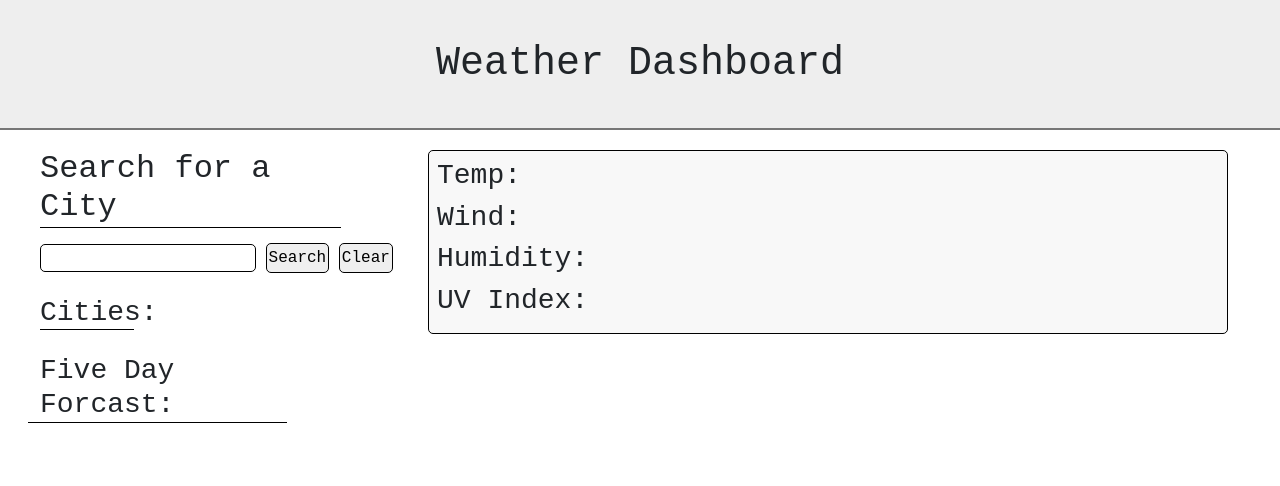
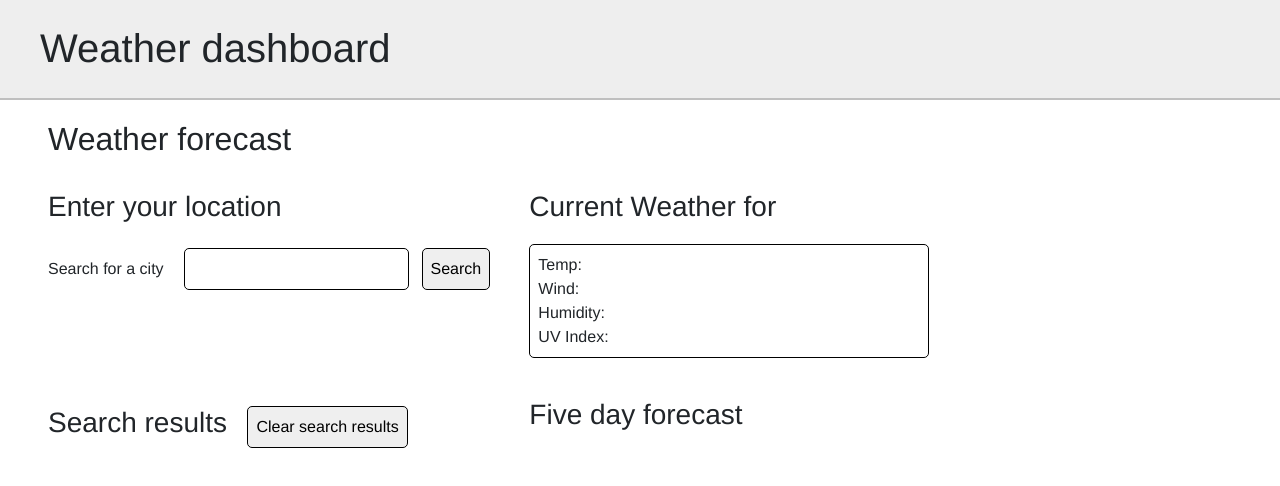
Before and after one commit to ReubenGenkin/pris-stratton, a plain HTML site: page index.html in a window 1280 px wide. Drawn offline with nearby package versions, Linux system fonts and the light colour scheme.

Commit message:
changes to UI/UX

```diff
--- a/assets/js.js
+++ b/assets/js.js
@@ -1,17 +1,25 @@
-
-
 
 var temp = $('#temp')
 var humidity = $('#humidity')
 var uvIndex = $('uv-index')
 var list = $('#cities-list')
+var apiKey = `310e39ae7faff36a3a95839e89705b3f`
+var apiUrl = "";
 
 $('#search').click(function () {
     citySearch = $('#input-search').val();
     console.log(citySearch)
+
+    apiUrl = `https://api.openweathermap.org/data/2.5/weather?q=${citySearch}&appid=${apiKey}`;
+
     $('#input-search').val("");
 
-    addCities()
+    addCities();
+    fuckFetch();
+});
+
+$('#clear-button').click(function () {
+    $('li').remove()
 });
 
 function addCities() {
@@ -22,3 +30,9 @@ function addCities() {
     }
 
 }
+
+function fuckFetch () {
+    fetch(apiUrl)
+    .then(response => response.json())
+    .then(data => console.log(data))
+}
--- a/assets/style.css
+++ b/assets/style.css
@@ -1,45 +1,49 @@
 * {
-    font-family: 'Courier New', Courier, monospace, sans-serif;
+    font-family: 'helvetica', sans-serif;
     line-height: 1.5;
 }
 
 body {
-    margin: 0 16px;
+    margin: 0 48px;
 }
 
 header {
     top: 0;
     background-color: rgb(238, 238, 238);
     z-index: 9999;
-    border-bottom: 2px solid rgba(0, 0, 0, 0.5);
-
+    border-bottom: 2px solid rgba(0, 0, 0, 0.2);
+    height: 100px;
 }
 
 h1 {
-    margin: 40px;
-    text-align: center;
+    margin: 24px 40px;
 }
 
-.search-header {
-    border-bottom: 1px solid black;
+.split {
+    border-right: 1px solid #333;
+}
+
+.page-header {
     width: 80%;
+    margin-bottom: 32px;
 }
 
 #container {
-    margin-top: 150px;
+    margin-top: 120px;
+    padding: 0;
 }
 
 .rw1 {
     border: 1px solid black;
     border-radius: 5px;
     padding: 8px;
-    background-color: rgb(248, 248, 248);
 }
 
 input {
-    margin: 8px 0;
+    margin: 8px 8px 0;
     border-radius: 5px;
     border: 1px solid black;
+    padding: 8px;
 }
 
 input:focus {
@@ -51,7 +55,7 @@ button {
     border-radius: 5px;
     box-shadow: none;
     border: 1px solid black;
-    padding: 2px;
+    padding: 8px;
 
 }
 
@@ -65,13 +69,42 @@ button:active {
     transition: 0.1s linear;
 }
 
-.cities {
-    margin-top: 16px;
-    border-bottom: 1px solid black;
-    width: 25%;
+.search-results {
+    margin-top: 32px;
 }
 
-.f-cast {
-    border-bottom: 1px solid black;
-    width: 22%;
+.cities {
+    margin-top: 8px;
+    margin-right: 16px;
+    display: inline-block;
 }
+
+.clear-button {
+    margin: 8px 0;
+}
+
+#cities-list {
+    list-style: none;
+}
+
+.forecast-div {
+    margin-top: 32px;
+    padding: 0;
+}
+
+.left-header {
+    margin-bottom: 16px;
+}
+
+label {
+    margin-right: 8px;
+}
+
+.current-box {
+    margin-top: 20px;
+    width: 60%;
+}
+
+.city-item {
+    padding: 8px;
+}
--- a/index.html
+++ b/index.html
@@ -13,34 +13,42 @@
 
 <body>
     <header class="fixed-top clearfix">
-        <h1>Weather Dashboard</h1>
+        <h1>Weather dashboard</h1>
     </header>
 
-    <div class="row container-fluid" id="container">
+    <div class="row " id="container">
+        <h2 class="page-header">Weather forecast</h2>
 
-        <div class="column1 col-4">
-            <h2 class="search-header">Search for a City</h2>
-            <input type="text" aria-label="search" type="search" id="input-search">
-            <button type="submit" id="search">Search</button>
-            <button>Clear</button>
-            <div>
-                <h3 class="cities">Cities:</h3>
-                <ul id="cities-list"></ul>
+        <div class="row header-div">
+
+            <div class="column1 col-5 ">
+                <h3 class="left-header">Enter your location</h3>
+                <label>Search for a city</label>
+                <input type="text" aria-label="Search for a city" type="search" id="input-search">
+                <button type="submit" id="search">Search</button>
+            </div>
+
+            <div class="column2 col-7">
+                <h3 class="row" id="weather-header">Current Weather for</h3>
+                <div class="row rw1 current-box">
+                    <span class="row" id="temp">Temp:</span>
+                    <span class="row" id="wind">Wind:</span>
+                    <span class="row" id="humidity">Humidity:</span>
+                    <span class="row" id="uv-index">UV Index:</span>
+                </div>
+
             </div>
         </div>
 
-        <div class="column2 col-8">
-            <div class="row rw1">
-                <h3 class="row" id="temp">Temp:</h3>
-                <h3 class="row" id="wind">Wind:</h3>
-                <h3 class="row" id="humidity">Humidity:</h3>
-                <h3 class="row" id="uv-index">UV Index:</h3>
+        <div class="row mt-2">
+            <div class="search-results col-5">
+                <h3 class="cities">Search results</h3>
+                <button class="clear-button"  id="clear-button">Clear search results</button>
+                <ul id="cities-list"></ul>
             </div>
-            <div class="row rw2"></div>
-        </div>
-
-        <div class="row mt-2">
-            <h3 class="f-cast">Five Day Forcast:</h3>
+            <div class="col-7 forecast-div">
+                <h3 class="f-cast">Five day forecast</h3>
+            </div>
         </div>
 
     </div>
```
